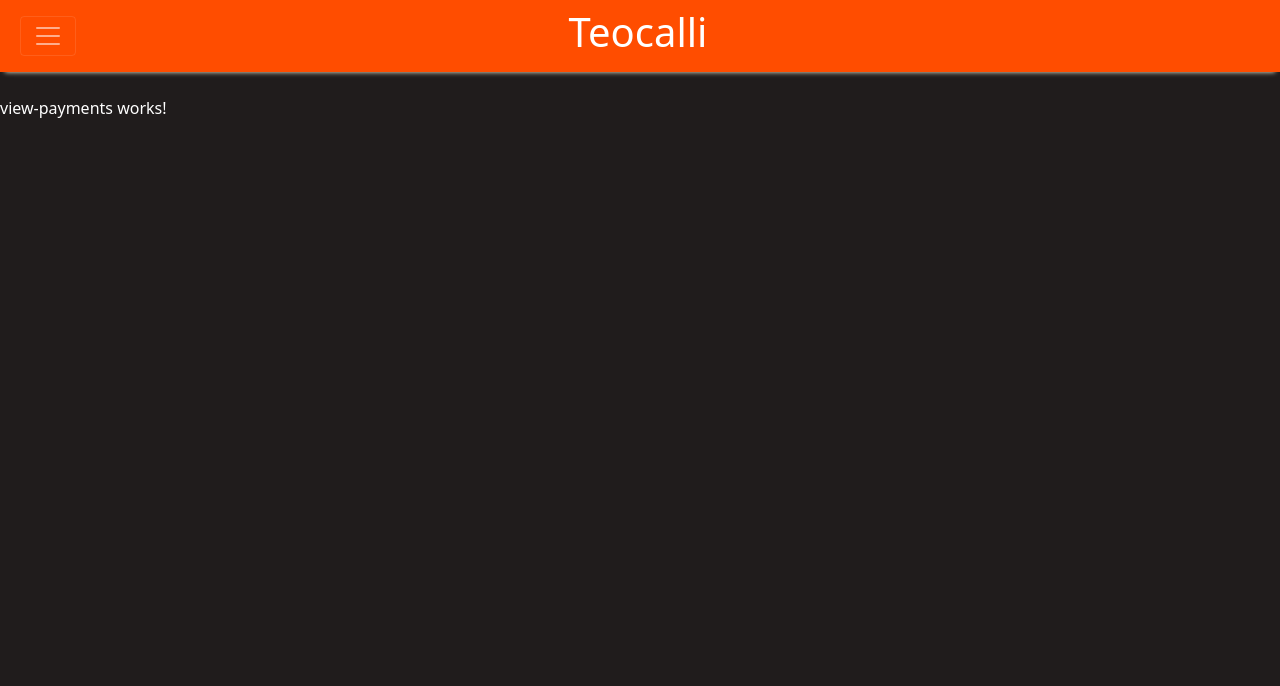
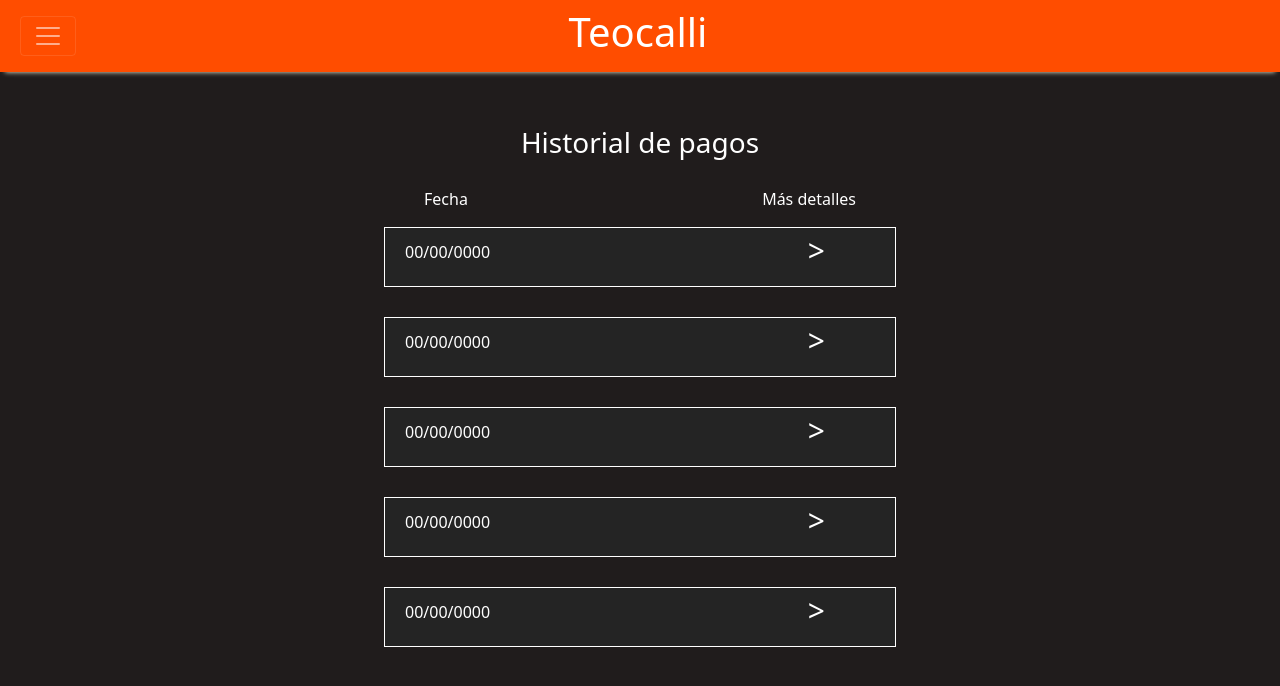
Before and after one commit to Angelmarcat/teocalliClient, an Angular app: page /viewPayments in a window 1280 px wide. Shown: the top 686 px of the page. Built offline with nearby package versions, Linux system fonts and the light colour scheme.

Commit message:
adding view payments design

```diff
--- a/src/app/screen/view-payments/view-payments.component.css
+++ b/src/app/screen/view-payments/view-payments.component.css
@@ -0,0 +1,56 @@
+.payments {
+  display: flex;
+  flex-direction: column;
+  align-items: center;
+}
+
+.titles {
+  width: 40%;
+  display: flex;
+  flex-direction: row;
+  align-items: center;
+  margin-bottom: 10px;
+}
+.date-title {
+  margin-left: 40px;
+  width: 50%;
+  text-align: left;
+}
+.moreinfo-title {
+  margin-right: 40px;
+  width: 50%;
+  text-align: right;
+}
+
+h3 {
+  margin-top: 30px;
+  margin-bottom: 30px;
+}
+.payment {
+  border: 1px solid white;
+  background-color: #242424;
+  width: 40%;
+  height: 60px;
+  display: flex;
+  margin-bottom: 30px;
+}
+
+.date {
+  margin-left: 20px;
+  width: 50%;
+  text-align: left;
+  display: flex;
+  align-items: center;
+}
+
+.moreinfo {
+  margin-right: 70px;
+  width: 50%;
+  text-align: right;
+}
+
+a {
+  font-size: 30px;
+  text-decoration: none;
+  color: white;
+}
--- a/src/app/screen/view-payments/view-payments.component.html
+++ b/src/app/screen/view-payments/view-payments.component.html
@@ -1 +1,52 @@
-<p>view-payments works!</p>
+<div class="payments">
+  <h3>Historial de pagos</h3>
+  <div class="titles">
+    <div class="date-title">
+      <h6>Fecha</h6>
+    </div>
+    <div class="moreinfo-title">
+      <h6>Más detalles</h6>
+    </div>
+  </div>
+  <div class="payment">
+    <div class="date">
+      <h6>00/00/0000</h6>
+    </div>
+    <div class="moreinfo">
+      <a href="">></a>
+    </div>
+  </div>
+  <div class="payment">
+    <div class="date">
+      <h6>00/00/0000</h6>
+    </div>
+    <div class="moreinfo">
+      <a href="">></a>
+    </div>
+  </div>
+  <div class="payment">
+    <div class="date">
+      <h6>00/00/0000</h6>
+    </div>
+    <div class="moreinfo">
+      <a href="">></a>
+    </div>
+  </div>
+  <div class="payment">
+    <div class="date">
+      <h6>00/00/0000</h6>
+    </div>
+    <div class="moreinfo">
+      <a href="">></a>
+    </div>
+  </div>
+  <div class="payment">
+    <div class="date">
+      <h6>00/00/0000</h6>
+    </div>
+    <div class="moreinfo">
+      <a href="">></a>
+    </div>
+  </div>
+
+</div>
```
